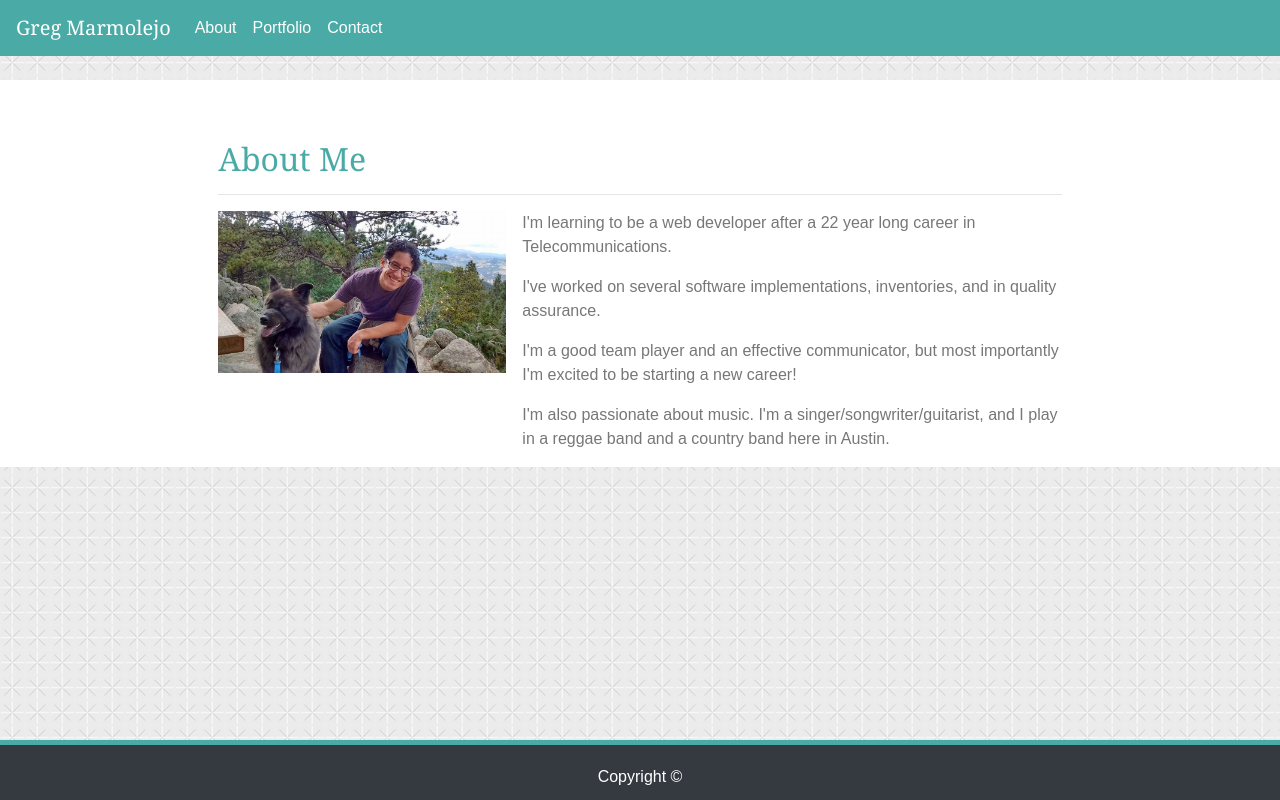
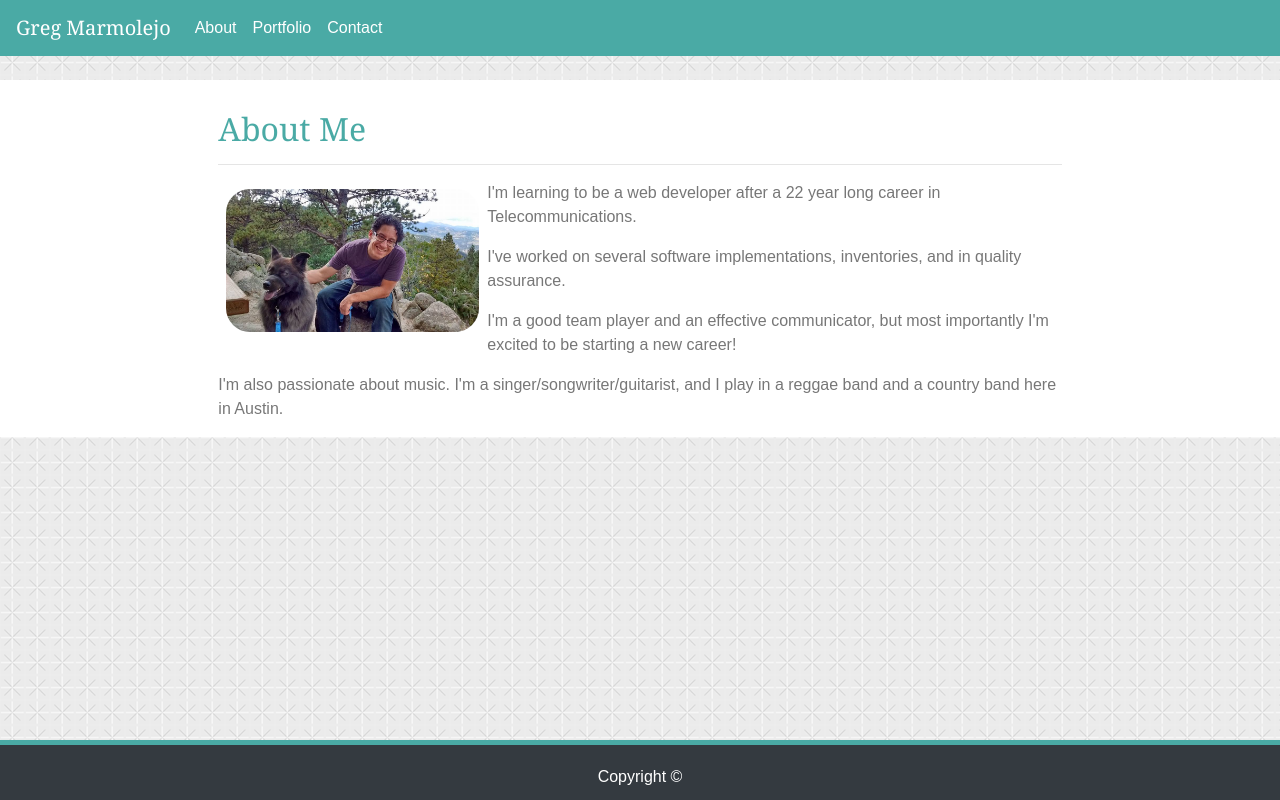
Before and after one commit to Greg-Marmolejo/2nd-Homework, a plain HTML site: page index.html in a window 1280 px wide. Drawn offline with nearby package versions, Linux system fonts and the light colour scheme.

Commit message:
On index page, changed out media object with <section class= Content> so that words will wrap around.

```diff
--- a/index.html
+++ b/index.html
@@ -50,17 +50,15 @@
                 <header></header>
                 <h2>About Me</h2>
                 <hr>
-                <div class="media">
-                    <img class="mr-3" src="images/Me & Nimbus - Walker Ranch 2015.jpg" alt="Greg and his dog Nimbus">
-                    <div class="media-body">
+                <section class="Content">
+                    <img id="photoGreg" src="images/Me & Nimbus - Walker Ranch 2015.jpg" alt="Greg and his dog Nimbus">
                     <p>I'm learning to be a web developer after a 22 year long career in Telecommunications.</p>
                     <p>I've worked on several software implementations, inventories, and in quality assurance.</p>
                     <p>I'm a good team player and an effective communicator, but most importantly I'm excited to be
                         starting a new career!</p>
                     <p>I'm also passionate about music. I'm a singer/songwriter/guitarist, and I play in a reggae
                         band and a country band here in Austin.</p>
-                    </div>
-                </div>
+                </section>
 
                 <div class="col-md-2 col-sm-2 col-xs-1">
                     <!-- 3rd Column is BLank-->
--- a/style.css
+++ b/style.css
@@ -8,11 +8,10 @@ body {
     padding: 0;
     box-sizing: border-box;
     background-image: url("../images/criss-cross.png");
-    background-color: #777777;
 }
 
 header {
-    height: 60px;
+    height: 30px;
 }
 
 .navbar-brand {
@@ -29,9 +28,13 @@ header {
     background-color: #ffffff;
 }
 
-.mr-3 {
-    height: 162px;
-    width: 288px;
+#photoGreg {
+    float: left;
+    max-width: 30%;
+    height: auto;
+    border-radius: 24px;
+    border: purple;
+    margin: 8px;
 }
 h2 {
     font-family: 'Georgia', Times, 'Times New Roman', serif;
--- /dev/null
+++ b/stylehw1.css
@@ -0,0 +1,196 @@
+/* Style sheet for all pages */
+
+/* Overall CSS if not specified below */
+* {
+    text-align: center;
+    color: #777777;
+    font-family: Arial, Helvetica, sans-serif;
+}
+
+/* Margin and padding must be 0 to account for Browser's standard margin and padding settings.
+This makes the webpage flush with the top of the browser.*/
+body {
+    margin: 0;
+    padding: 0;
+    box-sizing: border-box;
+    background-image: url("../images/criss-cross.png");
+}
+
+header {
+    position: relative;
+    left: 0;
+    top: 0;
+    background: #ffffff;
+    height: 60px;
+    width: 100%;
+    display: block;
+    float: left;
+    border-bottom: 1px solid #d1d0d0;
+    margin-bottom: 50px;
+}
+
+/* Navigation bar matches sizing of main container */
+.navigation {
+    max-width: 960px;
+    overflow: auto;
+    margin: 0 auto;
+    height: 100%;
+    background-color: #ffffff;
+    border-bottom: 1px solid #d1d0d0;
+}
+
+nav {
+    position: absolute;
+    top: 0px;
+    right: 0px;
+    padding: 20px;
+}
+
+a {
+    padding: 12px;
+    text-decoration: none;
+}
+
+/* makes a right border for all 'a's except "Contact" */
+a:not(:last-child) {
+    border-right: 1px solid #c2bfbf;
+}
+
+h1 {
+    position: absolute;
+    bottom: 0px;
+    margin: auto;
+    text-align: center;
+    color: #ffffff;
+    background-color: #4aaaa5;
+    padding: 12px;
+    font-family: 'Times New Roman', Times, serif;
+}
+
+h2 {
+    text-align: left;
+    color: #4aaaa5;
+    font-size: 24px;
+    font-family: 'Times New Roman', Times, serif;
+}
+
+#photoGreg {
+    float: left;
+    max-width: 30%;
+    height: auto;
+    border-radius: 24px;
+    border: purple;
+    margin: 8px;
+}
+
+p {
+    font-size: 16px;
+    text-align: left;
+}
+
+.Content {
+    clear: both;
+    width: 90%;
+    height: auto;
+    margin: auto;
+}
+
+#container {
+    max-width: 960px;
+    box-sizing: border-box;
+    overflow: auto;
+    margin: 0 auto;
+    height: auto;
+    background-color: #ffffff;
+    padding: 50px;
+    border: 1px solid #d1d0d0;
+    border-radius: 4px;
+    margin-bottom: 30px;
+}
+
+/* force the text to stay to the left, overriding the beginning css */
+form {
+    text-align: left;
+}
+
+::placeholder { /* Chrome, Firefox, Opera, Safari 10.1+ */
+    color: rgb(43, 110, 131);
+    opacity: 0.8; /* Firefox */
+  }
+
+  :-ms-input-placeholder { /* Internet Explorer 10-11 */
+    color: rgb(43, 110, 131);
+  }
+
+  ::-ms-input-placeholder { /* Microsoft Edge */
+    color: rgb(43, 110, 131);
+  }
+
+input[type=text] {
+    text-align: left;
+    width: 95%;
+    padding: 12px 20px;
+    margin: 8px 0;
+    box-sizing: border-box;
+  }
+
+textarea {
+    text-align: left;
+    width: 95%;
+    padding: 12px 20px;
+    margin: 8px 0;
+    height: 200px;
+}
+
+input[type=submit] {
+    background-color: #4aaaa5;
+    color: #ffffff;
+    padding: 10px;
+    border: none;
+    box-shadow: none;
+}
+
+input:hover {
+    background-color: #c2bfbf;
+}
+
+input:active {
+    background-color: #666666;
+}
+
+.imageContainer {
+    position: relative;
+    display: inline-block;
+    object-fit: cover;
+    width: 200px;
+    height: 200px;
+    margin: 10px;
+}
+
+.textBlock {
+    box-sizing: border-box;
+    position: absolute;
+    bottom: -15px;
+    left: 12px;
+    width: 100%;
+    background-color: #4aaaa5;
+    opacity: 0.8;
+}
+
+h4 {
+    color: #ffffff;
+    bottom: 0;
+}
+
+footer {
+    position: fixed;
+    left: 0px;
+    bottom: 0px;
+    width: 100%;
+    color: #ffffff;
+    height: 35px;
+    background-color: #666666;
+    padding: 20px;
+    border-top: 8px solid;
+    border-color: #4aaaa5;
+}
```
Lines whose indentation alone changed are shown as unchanged.
